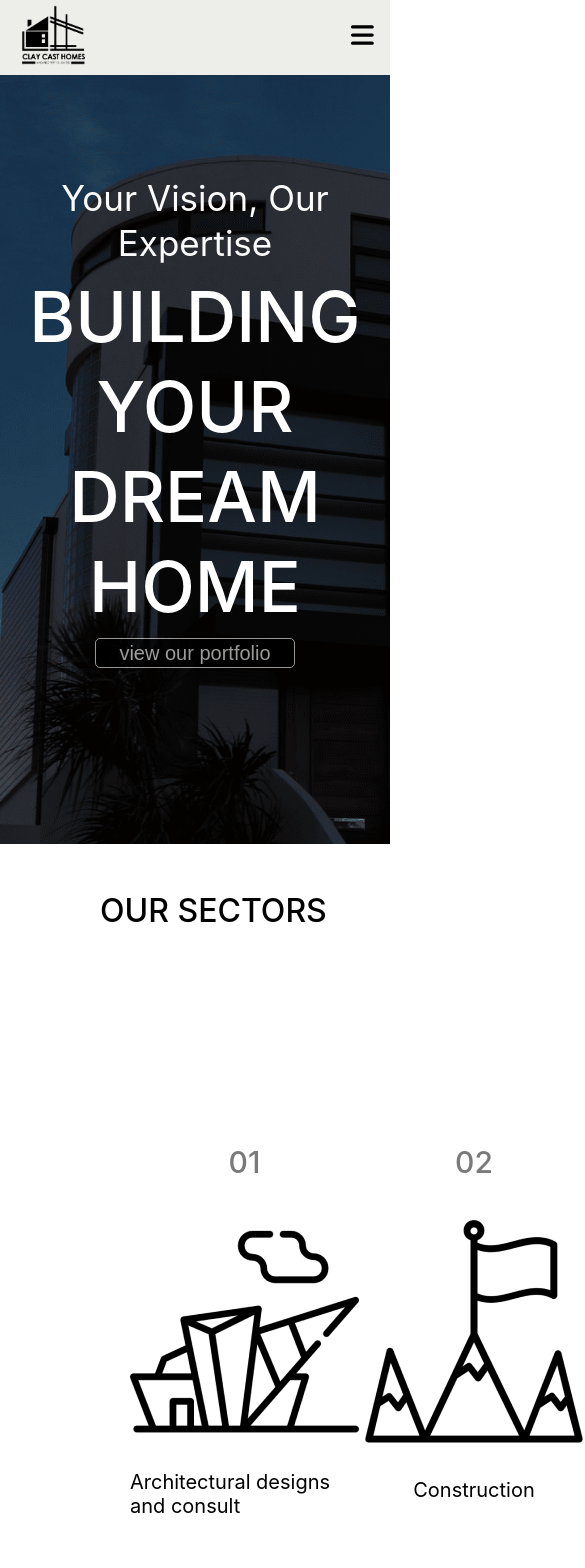
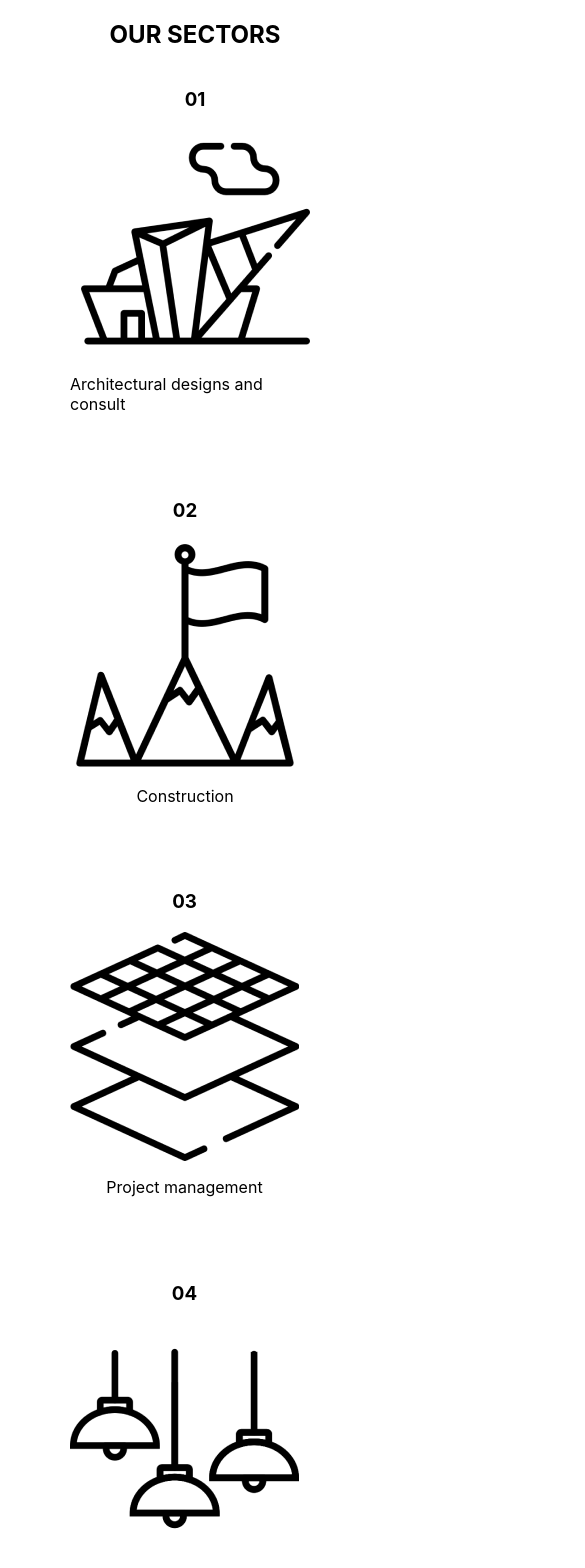
Before and after one commit to argorn-inc/Clay-Cast-Homes, a React (Create React App) app: page / in a window 390 px wide. Shown: the top 1568 px of the page, 585 px wide, since content can reach past the window. Built offline with nearby package versions, Linux system fonts and the light colour scheme.

Commit message:
hero section responsiveness

```diff
--- a/src/App.js
+++ b/src/App.js
@@ -5,7 +5,7 @@ import Navbar from './components/navbar';
 function App() {
   return (
     <div>
-      <Navbar/>
+      {/* <Navbar/> */}
       <Herosection/>
     </div>
   );
--- a/src/components/herosection.css
+++ b/src/components/herosection.css
@@ -1,54 +1,26 @@
+.Hero-section{
+    height: auto;
 
-.sectors {
-    font-size: 32px;
-    font-weight: 500;
-    line-height: 80px;
-    margin-left: 100px;
-}
-
-.images{
-    display: flex;
-    padding: 130px;
-    justify-content: space-between;
 
 }
-
-.images h3 {
-    font-size: 30px;
-    font-weight: 500;
-    line-height: 50px;
-    color: #7a7a7b;
-    text-align: center;
-}
-
-.project p {
-    font-weight: 400;
-    font-size: 20px;
-    line-height: 40px;
-    text-align: center;
-}
-
-.denver p {
-    font-weight: 400;
-    font-size: 20px;
-
-}
-
-.archi p {
-    font-weight: 400;
-    font-size: 20px;
-    line-height: 40px;
-    text-align: center;
-}
-
-.light p {
-    font-weight: 400;
-    font-size: 20px;
-    line-height: 40px;
+.hero h2{
     text-align: center;
 
 }
+.images{
+    display: flex;
+    flex-wrap: wrap;
+    gap: 200px;
+    padding: 0 70px;
 
+}
+.image{
+    display: grid;
+    place-items: center;
+}
+
+
+/*
 .trustee {
     font-weight: 500;
     font-size: 32px;
@@ -182,9 +154,14 @@
     justify-content: center;
     align-items: center;
 
+} */
+
+@media (max-width:768px) {
+    .images{
+        gap: 50px;
+    }
+
 }
-
-
 
 
 
--- a/src/components/herosection.js
+++ b/src/components/herosection.js
@@ -14,33 +14,33 @@ import Ten from "./img/ten.png";
 
 function Herosection(){
     return (
-      <div>
-        <div>
-          <h2 className="sectors">OUR SECTORS</h2>
+      <div className="Hero-section">
+        <div className="hero">
+          <h2 >OUR SECTORS</h2>
           <div className="images">
-            <div className="denver">
+            <div className="image">
               <h3>01</h3>
               <img src={Denver} />
               <p>Architectural designs and consult</p>
             </div>
-            <div className="project">
+            <div className="image">
               <h3>02</h3>
               <img src={Project} />
               <p>Construction</p>
             </div>
-            <div className="archi">
+            <div className="image">
               <h3>03</h3>
               <img src={Architecture} />
               <p>Project management</p>
             </div>
-            <div className="light">
+            <div className="image">
               <h3>04</h3>
               <img src={Light} />
               <p>Interior Design</p>
             </div>
           </div>
         </div>
-        <div className="company">
+        {/* <div className="company">
           <h2 className="trustee">TRUSTED BY OVER 200+ COMPANIES</h2>
           <div className="companies">
             <img src={Pipedrive} />
@@ -84,7 +84,7 @@ function Herosection(){
             </h3>
             <button className="build">build with us</button>
           </div>
-        </div>
+        {/* </div> */}
       </div>
     );
 }
--- a/src/components/navbar.css
+++ b/src/components/navbar.css
@@ -24,6 +24,7 @@
 .nav-element{
     list-style: none;
     display: flex;
+
 }
 .nav-items{
     cursor: pointer;
@@ -126,4 +127,11 @@
     .texts{
         left: 0;
     }
+    .dream{
+        font-size: 20px;
+    }
+    .vision{
+      font-size: 20px;
+
+    }
 }
```
